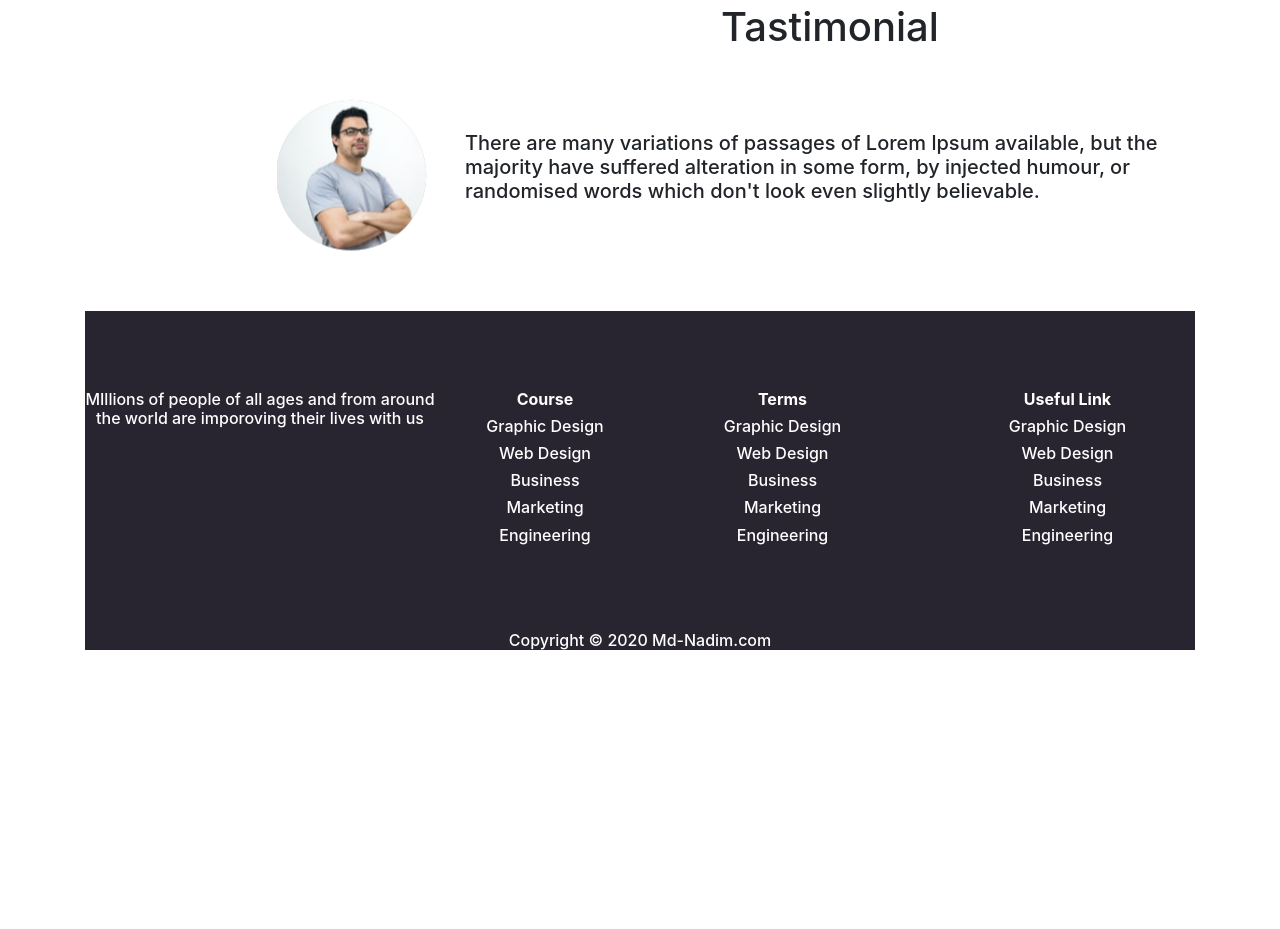
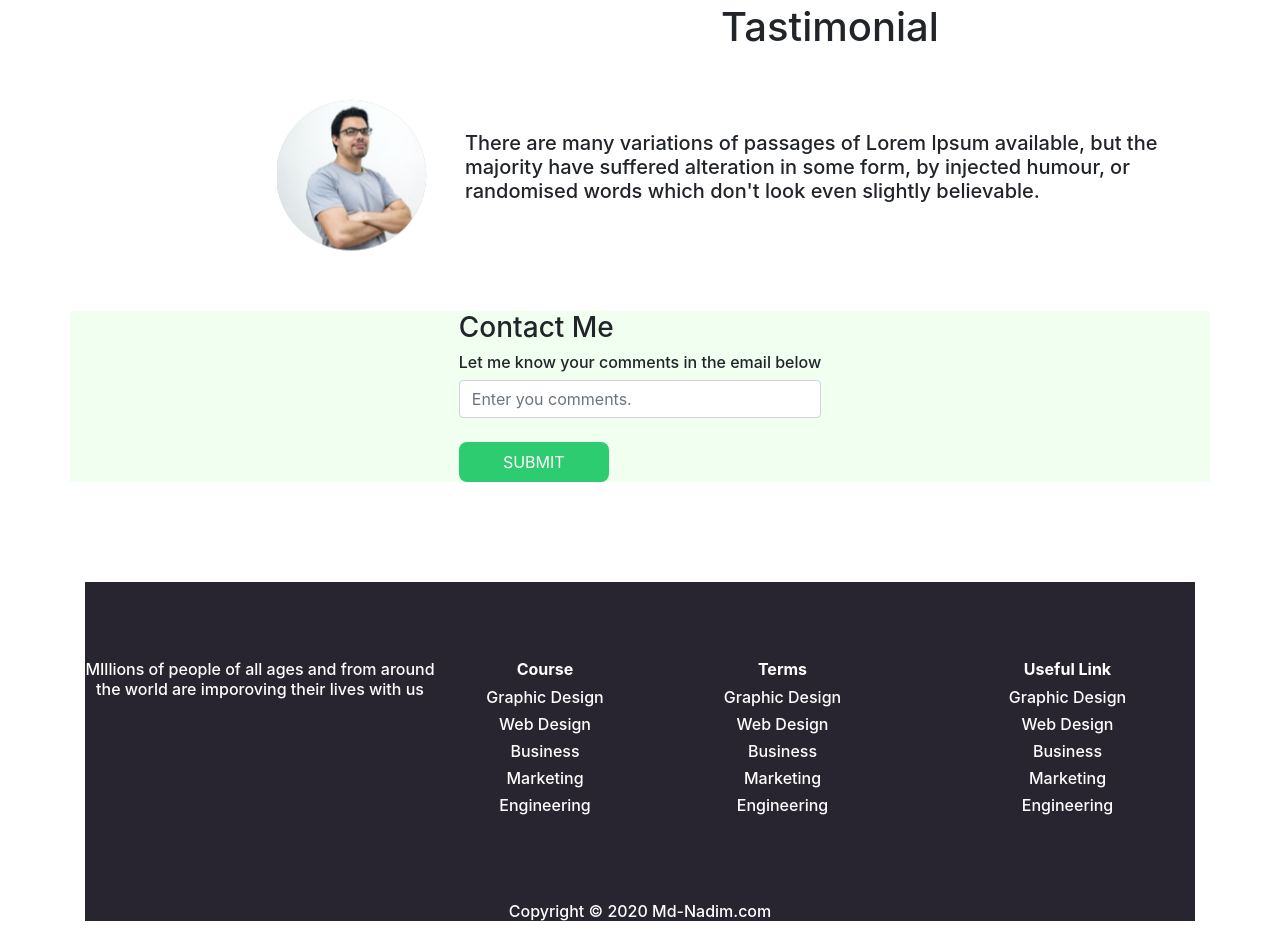
Before and after one commit to Md-Nadim/Electonic-School, a plain HTML site: page index.html in a window 1280 px wide. Shown: the part 1538-2467 px from the top of the page. Before the commit the page ends 2196 px from the top, so only its background shows below. Drawn offline with nearby package versions, Linux system fonts and the light colour scheme.

Commit message:
electronic-school-code

```diff
--- a/index.html
+++ b/index.html
@@ -164,8 +164,26 @@
         </div>
     </div>
 </section>
+<!-- Testimonial area end -->
 
 
+
+<!-- Contant area start -->
+<section>
+    <div class="container d-flex align-items-center justify-content-center contact">
+        <div>
+            <h3>Contact Me</h3>
+            <h6>Let me know your comments in the email below</h6>
+            <input class="form-control" type="text" placeholder="Enter you comments."> <br>
+            <button class="started-buttom">SUBMIT</button>
+        </div>
+   </div>
+</section>
+
+ <!-- Contant area end -->
+
+
+    <!-- Crouse item area start -->
     <div class="container">
         <div class="d-flex align-items-center last-div">
             <div class="row">
@@ -199,14 +217,20 @@
             </div>
             </div>
         </div>
+        <!-- Crouse item area end -->
 
+        <!-- footer area start -->
         <div class="container">
             <footer>
                 <h6>Copyright © 2020 Md-Nadim.com</h6>
             </footer>
         </div>
+        <!-- footer area end -->
+
+        <!-- javaprogram area start -->
             <script src="https://code.jquery.com/jquery-3.5.1.slim.min.js" integrity="sha384-DfXdz2htPH0lsSSs5nCTpuj/zy4C+OGpamoFVy38MVBnE+IbbVYUew+OrCXaRkfj" crossorigin="anonymous"></script>
             <script src="https://cdn.jsdelivr.net/npm/popper.js@1.16.0/dist/umd/popper.min.js" integrity="sha384-Q6E9RHvbIyZFJoft+2mJbHaEWldlvI9IOYy5n3zV9zzTtmI3UksdQRVvoxMfooAo" crossorigin="anonymous"></script>
             <script src="https://stackpath.bootstrapcdn.com/bootstrap/4.5.0/js/bootstrap.min.js" integrity="sha384-OgVRvuATP1z7JjHLkuOU7Xw704+h835Lr+6QL9UvYjZE3Ipu6Tp75j7Bh/kR0JKI" crossorigin="anonymous"></script>
+        <!-- javaprogram area end -->
     </body>
 </html>
--- a/style.css
+++ b/style.css
@@ -28,7 +28,7 @@ section{
     border: none;
     padding: 8px 25px;
 }
-#navbar, .head-area{
+#navbar, .head-area, .contact{
     background-color: #f0fff0;
 }
 .started-buttom{
```
